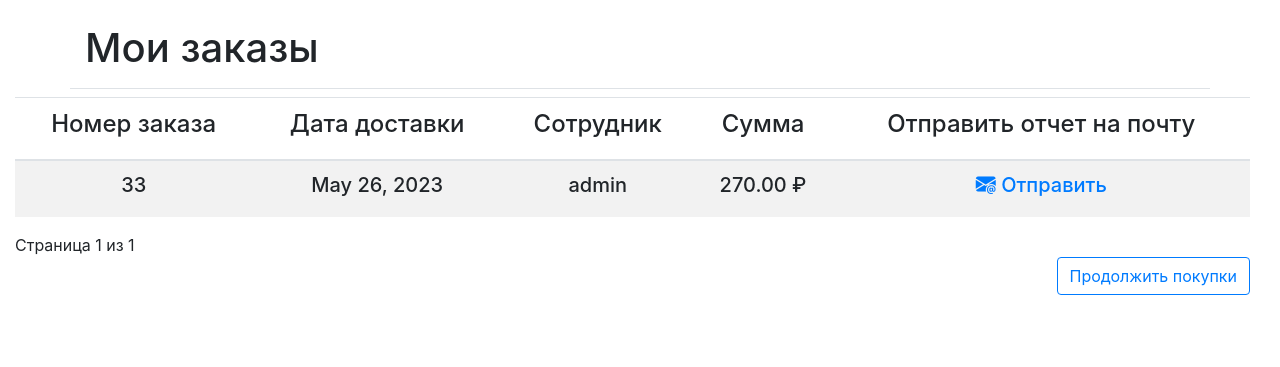
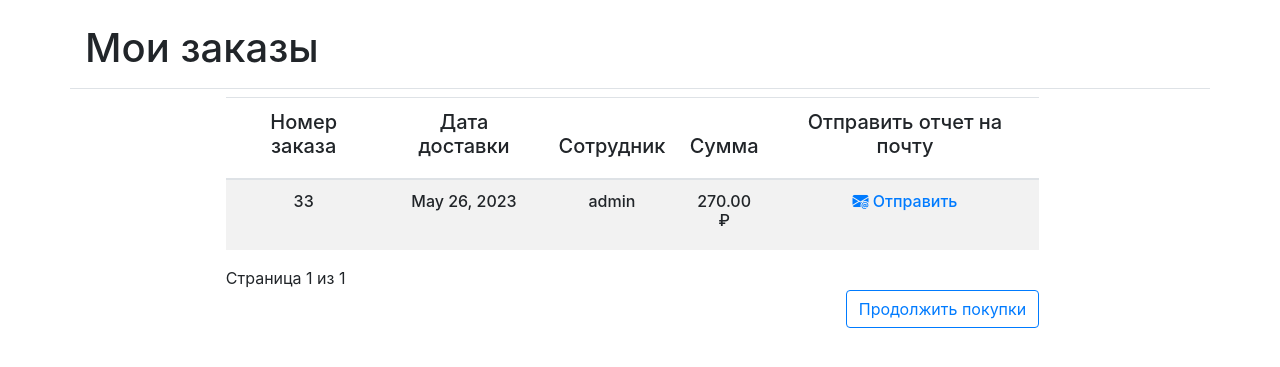
Before and after one commit to fatoropov/food_order, a Django app: page /orders/history/ in a window 1280 px wide. Shown: the part 74-441 px from the top of the page. Run offline with Django 4.2, Linux system fonts and the light colour scheme; a user stored in the database is signed in; data comes from the database, SQL or seed files in the repository; both versions use the stored data as it was after the commit; some libraries are stand-ins or nearby versions.

Commit message:
Обновил верстку

```diff
--- a/food_order/templates/food_order/base.html
+++ b/food_order/templates/food_order/base.html
@@ -6,7 +6,7 @@
 
     <link rel="stylesheet" href="https://cdn.jsdelivr.net/npm/bootstrap@4.0.0/dist/css/bootstrap.min.css" integrity="sha384-Gn5384xqQ1aoWXA+058RXPxPg6fy4IWvTNh0E263XmFcJlSAwiGgFAW/dAiS6JXm" crossorigin="anonymous">
     <link rel="stylesheet" href="https://cdn.jsdelivr.net/npm/bootstrap-icons@1.10.5/font/bootstrap-icons.css">
-    <link rel="stylesheet" type="text/css" href="base.css">
+    <!--<link rel="stylesheet" href="../site_food_order/static/base.css">-->
 
     <title>Order food</title>
 
@@ -20,14 +20,24 @@
           <a class="navbar-brand" href="{% url 'food_order:index'%}">
               Order food</a>
         {% endif %}
-
+        {% with total_items=cart|length %}
+        {% if total_items > 0 %}
+          <or class="nav-item d-block d-sm-block d-md-none ml-auto">
+            <a class="nav-link" href="{% url 'cart:cart_detail' %}">
+              <i class="bi bi-basket btn btn-outline-primary mr-sm-2 mr-md-0 mt-md-0" href="{% url 'cart:cart_detail' %}">
+                {{ cart.get_total_price }} руб.
+              </i>
+            </a>
+          </or>
+        {% endif %}
+        {% endwith %}
         <button class="navbar-toggler" type="button" data-toggle="collapse"
         data-target="#navbarCollapse" aria-controls="navbarCollapse"
         aria-expanded="false" aria-label="Toggle navigation">
         <span class="navbar-toggler-icon"></span>
         </button>
 
-        <div class="collapse navbar-collapse" id="navbarCollapse">
+        <div class="collapse navbar-collapse ml-auto" id="navbarCollapse">
           <ul class="navbar-nav mr-auto">
             <li class="nav-item my-2">
               <a class="nav-link" href="{% url 'food_order:dish_list' %}">
@@ -54,10 +64,9 @@
                 <a class="nav-link-inline btn btn-outline-primary mt-sm-1 mt-md-0" href="{% url 'users:login' %}" role="button">Войти</a>
               </li>
             {% endif %}
-
             {% with total_items=cart|length %}
             {% if total_items > 0 %}
-              <li class="nav-item">
+              <li class="nav-item d-none d-md-block ml-auto">
                 <a class="nav-link" href="{% url 'cart:cart_detail' %}">
                   <i class="bi bi-basket btn btn-outline-primary mr-sm-2 mr-md-0 mt-md-0" href="{% url 'cart:cart_detail' %}">
                     {{ cart.get_total_price }} руб.
@@ -65,7 +74,7 @@
                 </a>
               </li>
             {% endif %}
-          {% endwith %}
+            {% endwith %}
           </ul>
         </div>
       </nav>
--- a/orders/templates/orders/order/history.html
+++ b/orders/templates/orders/order/history.html
@@ -9,24 +9,25 @@
 {% block content %}
 
   <div class="row mr-auto">
-    <div class="col-md-12 col-sm-12">
+    <div class="col-md-1 col-lg-2"></div>
+    <div class=" col-12 col-sm-12 col-md-10 col-lg-8">
       <table class="table table-striped shoplist">
         <thead class="shopunit" >
           <tr>
             <th class="primary">
-              <h4 class="text-center">Номер заказа</h4>
+              <h5 class="text-center">Номер заказа</h5>
             </th>
             <th class="primary">
-              <h4 class="text-center">Дата доставки</h4>
+              <h5 class="text-center">Дата доставки</h5>
             </th>
             <th class="primary">
-              <h4 class="text-center">Сотрудник</h4>
+              <h5 class="text-center">Сотрудник</h5>
             </th>
             <th class="primary">
-              <h4 class="text-center">Сумма</h4>
+              <h5 class="text-center">Сумма</h5>
             </th>
             <th class="primary">
-              <h4 class="text-center">Отправить отчет на почту</h4>
+              <h5 class="text-center">Отправить отчет на почту</h5>
             </th>
           </tr>
         </thead>
@@ -34,19 +35,19 @@
           {% for order in orders %}
             <tr>
               <td>
-                <h5 class="text-center">{{ order.id }}</h5>
+                <h6 class="text-center">{{ order.id }}</h6>
               </td>
               <td>
-                <h5 class="text-center">{{ order.date }}</h5>
+                <h6 class="text-center">{{ order.date }}</h6>
               </td>
               <td>
-                <h5 class="text-center">{{ user.username }}</h5>
+                <h6 class="text-center">{{ user.username }}</h6>
               </td>
               <td>
-                  <h5 class="text-center">{{ order.price }} ₽</h5>
+                <h6 class="text-center">{{ order.price }} ₽</h6>
               </td>
               <td>
-                <a href="{% url 'orders:order_pdf' order.id %}"><h5 class="text-center"><i class="bi bi-envelope-at-fill"></i> Отправить</h5></a>
+                <a href="{% url 'orders:order_pdf' order.id %}"><h6 class="text-center"><i class="bi bi-envelope-at-fill"></i> Отправить</h6></a>
               </td>
             </tr>
           {% endfor %}
@@ -57,6 +58,7 @@
         <a  href="{% url 'food_order:dish_list' %}" class="btn btn-outline-primary">Продолжить покупки</a>
       </p>
     </div>
+    <div class="col-md-1 col-lg-2"></div>
   </div>
 
 {% endblock %}
--- a/orders/views.py
+++ b/orders/views.py
@@ -57,7 +57,7 @@ def get_orders_history(request):
         if int(order['id']) in list(orders_item_sum.keys()):
             order['price'] = orders_item_sum[int(order['id'])]
 
-    paginator = Paginator(orders_list, 5)
+    paginator = Paginator(orders_list, 10)
     page_number = request.GET.get('page', 1)
     try:
         orders = paginator.page(page_number)
--- a/users/templates/registration/edit.html
+++ b/users/templates/registration/edit.html
@@ -2,7 +2,7 @@
 {% load bootstrap4 %}
 
 {% block page_header %}
-  <h1>Мои данные</h1>
+  <div class="text-center"><h1>Мои данные</h1></div>
 {% endblock %}
 
 {% block content %}
```
Also changed, not shown: food_order/templates/food_order/dish/detail.html (+8 -9 lines), food_order/templates/food_order/dish/list.html (+4 -4 lines), orders/templates/orders/order/pdf.html (+3 -4 lines), db.sqlite3.
